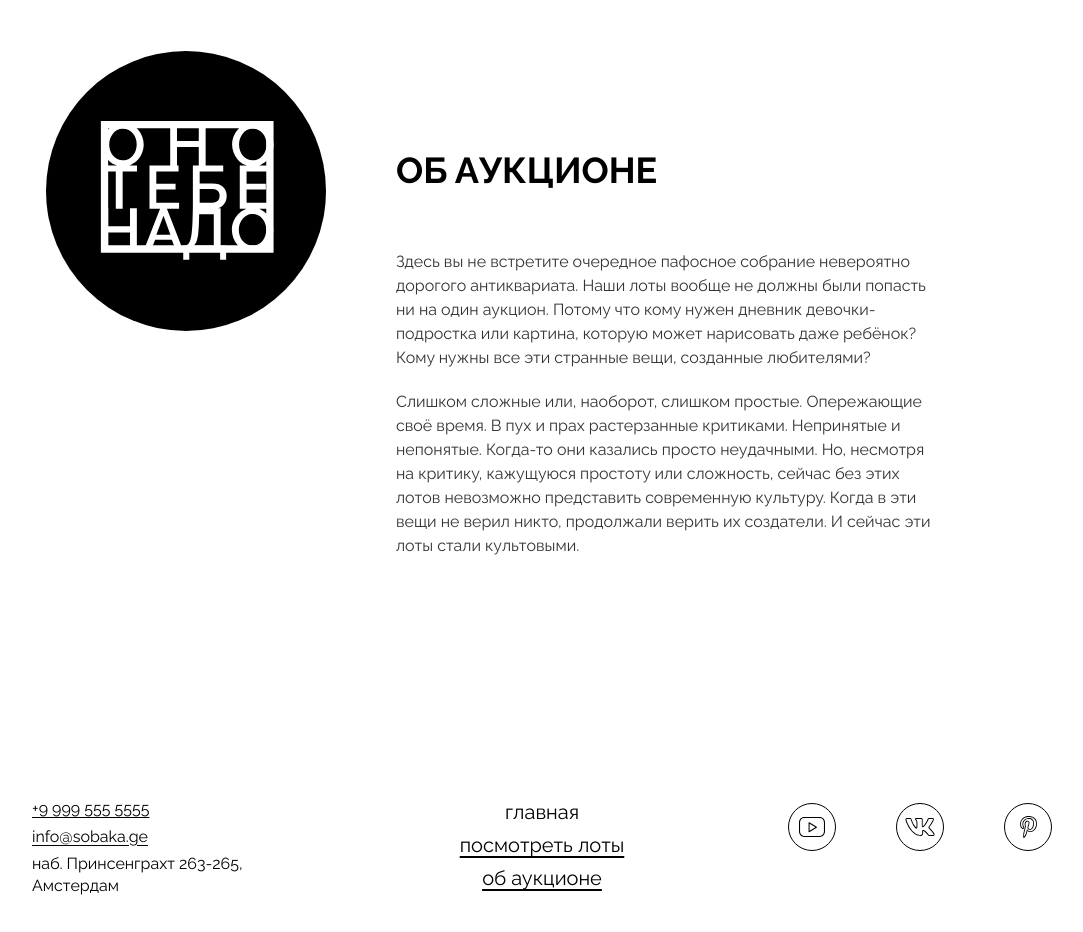
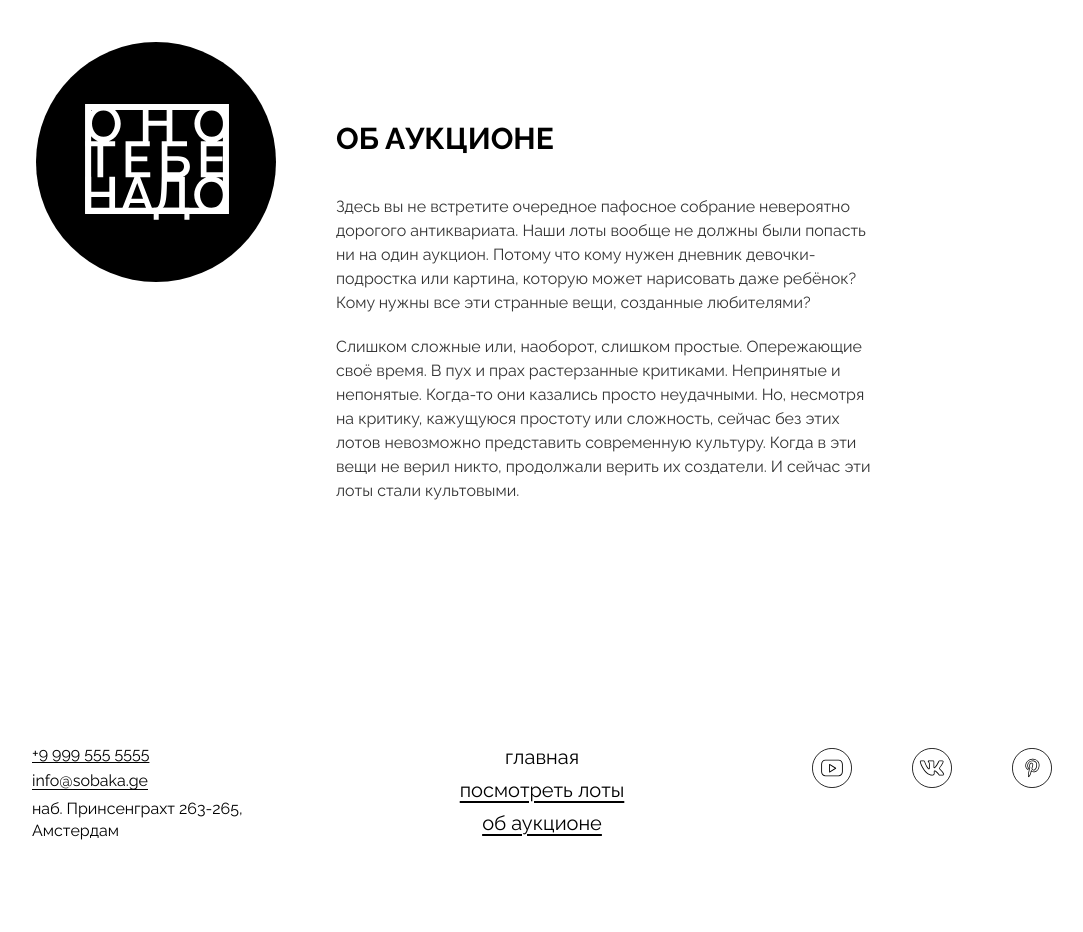
Before and after one commit to natashanalyotova/ono-tebe-nado-ad, a plain HTML site: page index.html in a window 1280 px wide. Shown: the part 1820-2752 px from the top of the page, without its empty margins (98-1181 px from the left). After the commit the page ends 2722 px from the top, so only its background shows below. Drawn offline with Linux system fonts and the light colour scheme.

Commit message:
Исправила стили по макету

```diff
--- a/styles/style.css
+++ b/styles/style.css
@@ -6,7 +6,7 @@
   display: flex;
   justify-content: space-between;
   align-items: center;
-  padding: 30px 40px;
+  padding: 20px 40px;
 }
 
 .header__menu {
@@ -21,7 +21,7 @@
 }
 
 .header__links-list-item {
-  font-size: 16px;
+  font-size: 18px;
   position: relative;
   display: flex;
   align-items: center;
@@ -50,7 +50,7 @@
   top: 50%;
   transform: translate(-50%, -50%);
   display: block;
-  width: 144px;
+  width: 130px;
 }
 
 .header__logo-image {
@@ -71,7 +71,7 @@
 
 .header__address-link,
 .header__address-text {
-  font-size: 16px;
+  font-size: 18px;
   line-height: 1.4;
 }
 
@@ -114,7 +114,7 @@
   flex-direction: column;
   justify-content: center;
   flex-grow: 1;
-  gap: 120px;
+  gap: 80px;
   width: 100%;
 }
 
@@ -154,7 +154,7 @@
   font-size: 22px;
   text-transform: uppercase;
   color: #ffffff;
-  word-spacing: 30px;
+  word-spacing: 10px;
   margin: 0;
 }
 
@@ -238,7 +238,7 @@
 }
 
 .card__text {
-  font-size: 18px;
+  font-size: 16px;
   line-height: 1.3;
   font-weight: 400;
   margin: 0;
@@ -259,7 +259,7 @@
   margin: 120px auto 0;
   padding-bottom: 180px;
   display: grid;
-  grid-template-columns: 340px 1fr;
+  grid-template-columns: 280px 1fr;
   gap: 40px;
   align-items: start;
 }
@@ -270,8 +270,8 @@
 }
 
 .about__logo {
-  width: 280px;
-  height: 280px;
+  width: 240px;
+  height: 240px;
   background-color: #000000;
   border-radius: 50%;
   display: flex;
@@ -281,21 +281,21 @@
 }
 
 .about__logo-image {
-  width: 180px;
+  width: 150px;
   height: auto;
   display: block;
 }
 
 .about__column:last-child {
-  padding-top: 100px;
+  padding-top: 80px;
   max-width: 550px;
 }
 
 .about__title {
-  font-size: 36px;
+  font-size: 30px;
   text-transform: uppercase;
   margin-top: 0;
-  margin-bottom: 60px;
+  margin-bottom: 40px;
   font-weight: 700;
   line-height: 1.1;
 }
@@ -378,6 +378,6 @@
 }
 
 .footer__social-icon {
-  width: 48px;
-  height: 48px;
+  width: 40px;
+  height: 40px;
 }
```
